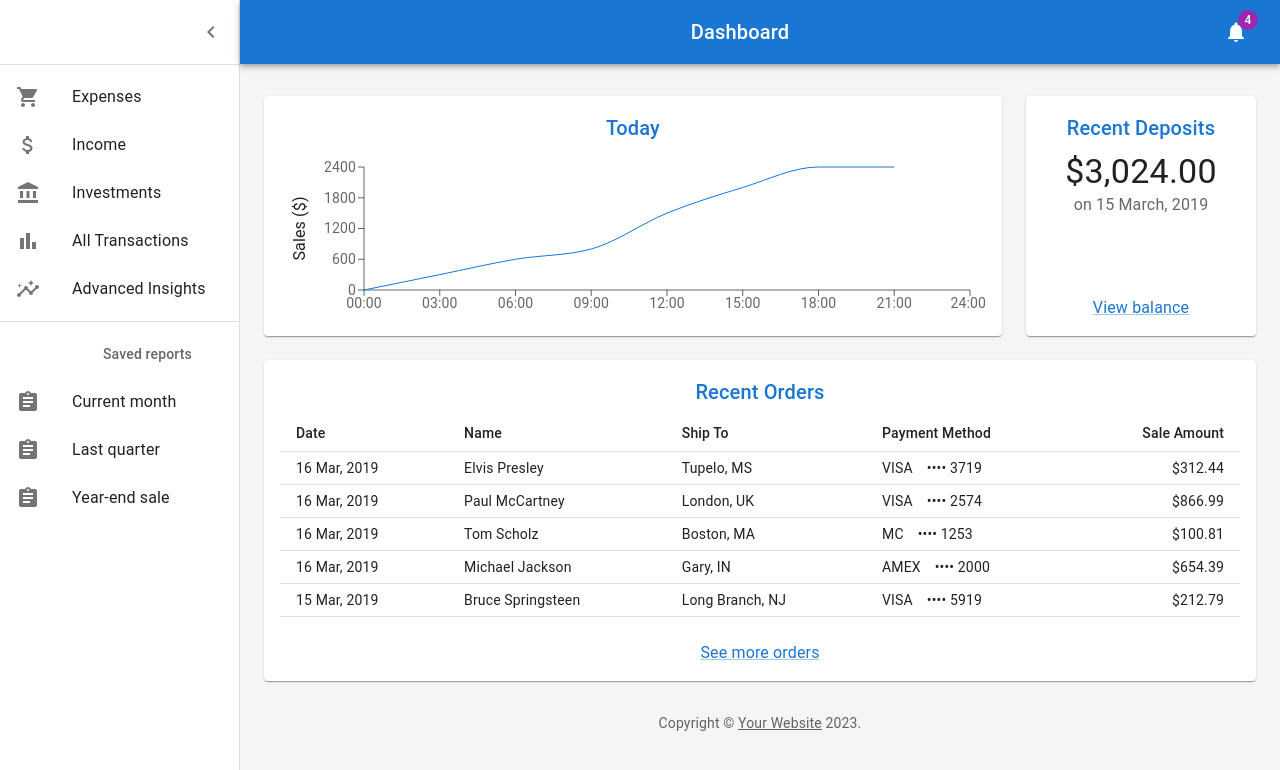
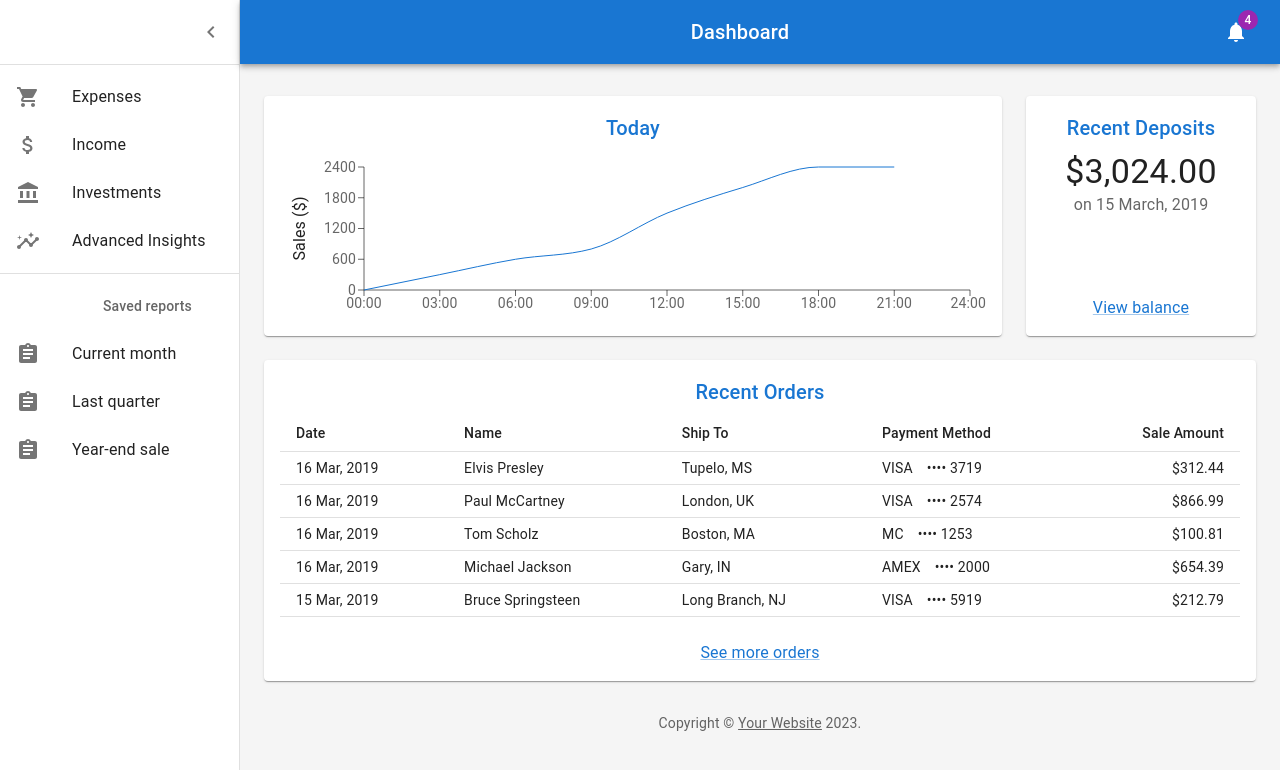
Before and after one commit to Fastest-Coder-First/pseudo-swc, a React (Create React App) app in the folder frontend/: page / in a window 1280 px wide. Shown: the top 770 px of the page. Built offline with nearby package versions, Linux system fonts and the light colour scheme.

Commit message:
removed all transaction

```diff
--- a/frontend/src/pages/Dashboard/listitems.js
+++ b/frontend/src/pages/Dashboard/listitems.js
@@ -35,12 +35,6 @@ export const mainListItems = (
     </ListItemButton>
     <ListItemButton>
       <ListItemIcon>
-        <BarChartIcon />
-      </ListItemIcon>
-      <ListItemText primary="All Transactions" />
-    </ListItemButton>
-    <ListItemButton>
-      <ListItemIcon>
         <InsightsIcon />
       </ListItemIcon>
       <ListItemText primary="Advanced Insights" />
```
